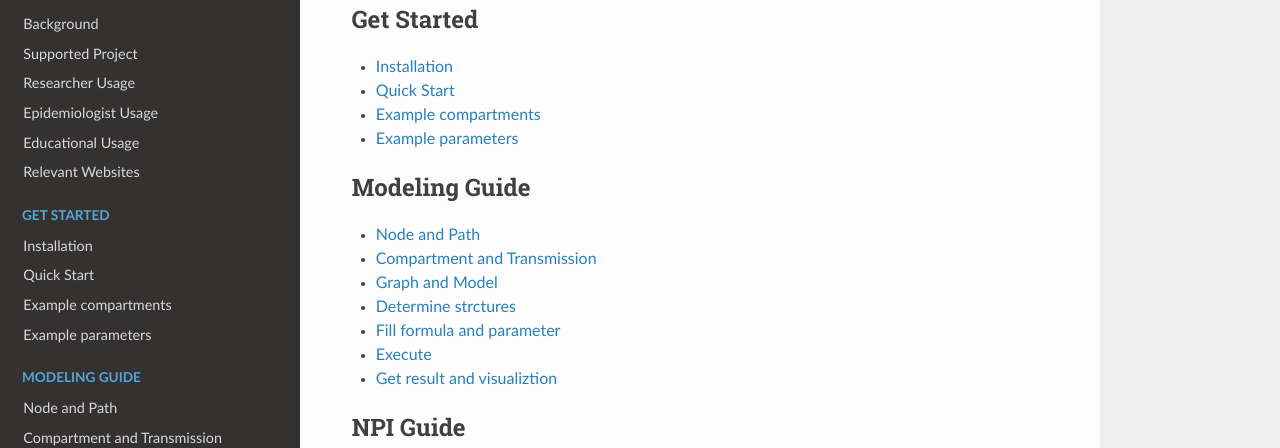
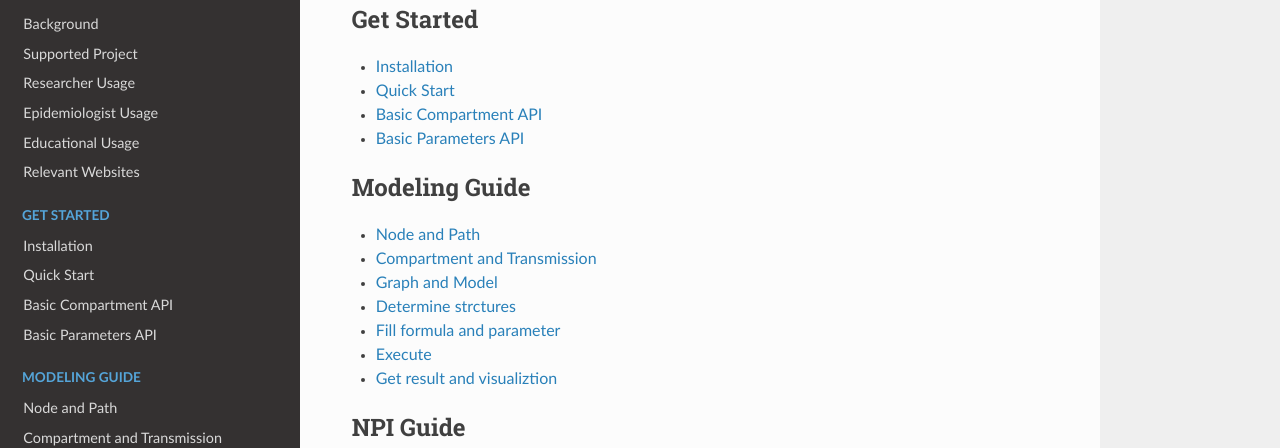
Before and after one commit to shh2000/LibEpidemic-Docs, a Sphinx documentation site: the page built from docs/source/index.rst, in a window 1280 px wide and 900 px high, scrolled down 461 px. Shown: the part 153-601 px from the top of the window. Built offline with Sphinx 7.4.7 and the Read the Docs theme 2.0.0, drawn with Linux system fonts in a browser that asks for light colours.

Commit message:
finish get_started 0.1

```diff
--- a/docs/source/index.rst
+++ b/docs/source/index.rst
@@ -29,8 +29,8 @@ teachers, and students research and learn content related to infectious disease
 
    Get Started/Installation
    Get Started/Quick Start
-   Get Started/Example compartments
-   Get Started/Example parameters
+   Get Started/Basic Compartment API
+   Get Started/Basic Parameters API
 
 .. toctree::
    :maxdepth: 1
```
Also changed, not shown: docs/source/Get Started/Basic Compartment API.rst (added, +25 -0 lines), docs/source/Get Started/Basic Parameters API.rst (added, +15 -0 lines), docs/source/Get Started/Example compartments.rst (deleted, +0 -12 lines), docs/source/Get Started/Example parameters.rst (deleted, +0 -12 lines).
